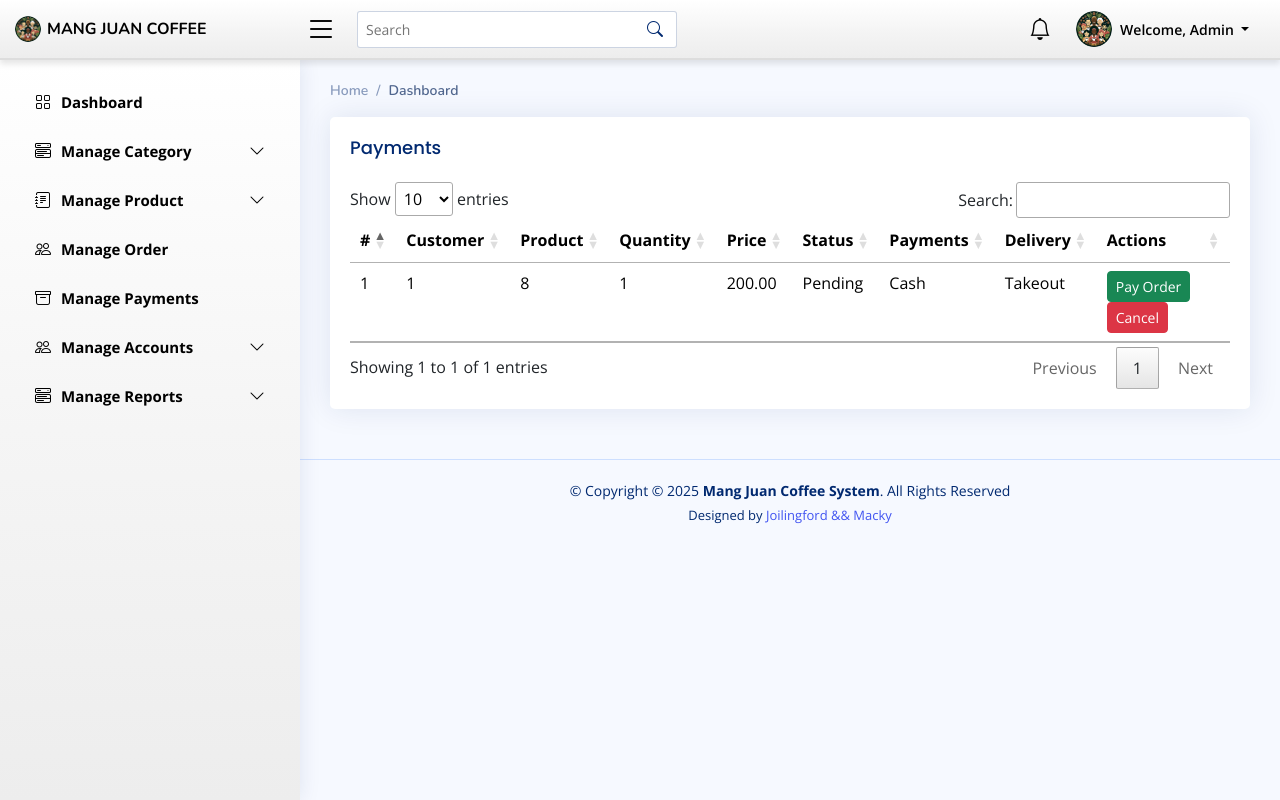
After one commit to townhall11/Mang_Coffee_Sytem, a Flask app: page /ManagePayments in a window 1280 px wide. The commit adds this page. Run offline with Flask 3, Linux system fonts and the light colour scheme; data comes from the database, SQL or seed files in the repository; some libraries are stand-ins or nearby versions.

Commit message:
manage_payment

```diff
--- a/app.py
+++ b/app.py
@@ -676,6 +676,21 @@ def place_order():
 
     return jsonify({"success": True, "message": "Order placed successfully!"})
 
+# View All Payments
+@app.route('/ManagePayments')
+def ManagePayments():
+    conn = get_db_connection()
+    cursor = conn.cursor(dictionary=True)  # Use dictionary cursor
+
+    cursor.execute("SELECT * FROM orders")  # Fetch all products
+    order_payments = cursor.fetchall()  # Use a different variable name
+
+    cursor.close()
+    conn.close()
+
+    return render_template("order.html", order_payments=order_payments, admin_name=session.get("admin_name", "Admin"))
+
+
 
 if __name__ == '__main__':
     app.run(debug=True)
--- /dev/null
+++ b/templates/order.html
@@ -0,0 +1,155 @@
+<!DOCTYPE html>
+<html lang="en">
+
+<head>
+  <meta charset="utf-8">
+  <meta content="width=device-width, initial-scale=1.0" name="viewport">
+
+  <title>Admin Manage Payments-MANG JUAN COFFEE</title>
+  <meta content="" name="description">
+  <meta content="" name="keywords">
+
+  <!-- Favicons -->
+  <link href="{{ url_for('static', filename='image/logo_mangjuan.png') }}" rel="icon">
+  <link href="assets/img/apple-touch-icon.png" rel="apple-touch-icon">
+
+  <!-- Google Fonts -->
+  <link href="https://fonts.gstatic.com" rel="preconnect">
+  <link href="https://fonts.googleapis.com/css?family=Open+Sans:300,300i,400,400i,600,600i,700,700i|Nunito:300,300i,400,400i,600,600i,700,700i|Poppins:300,300i,400,400i,500,500i,600,600i,700,700i" rel="stylesheet">
+  <link rel="stylesheet" href="https://cdn.datatables.net/1.11.5/css/jquery.dataTables.min.css">
+  <link rel="stylesheet" href="https://cdn.datatables.net/responsive/2.2.9/css/responsive.dataTables.min.css">
+  <script src="https://code.jquery.com/jquery-3.6.0.min.js"></script>
+
+  <!-- Vendor CSS Files -->
+  <link rel="stylesheet" href="{{ url_for('static', filename='assets/vendor/bootstrap/css/bootstrap.min.css') }}">
+  <link rel="stylesheet" href="{{ url_for('static', filename='assets/vendor/bootstrap-icons/bootstrap-icons.css') }}">
+  <link rel="stylesheet" href="{{ url_for('static', filename='assets/vendor/boxicons/css/boxicons.min.css') }}">
+  <link rel="stylesheet" href="{{ url_for('static', filename='assets/vendor/quill/quill.snow.css') }}">
+  <link rel="stylesheet" href="{{ url_for('static', filename='assets/vendor/quill/quill.bubble.css') }}">
+  <link rel="stylesheet" href="{{ url_for('static', filename='assets/vendor/remixicon/remixicon.css') }}">
+  <link rel="stylesheet" href="{{ url_for('static', filename='assets/vendor/simple-datatables/style.css') }}">
+  <link rel="stylesheet" href="https://cdn.jsdelivr.net/npm/sweetalert2@11/dist/sweetalert2.min.css">
+
+  <!-- Template Main CSS File -->
+  <link rel="stylesheet" href="{{ url_for('static', filename='assets/css/style.css') }}">
+
+</head>
+
+<body>
+
+<!-- Include Navbar -->
+{% include 'navbar.html' %}
+
+<!-- Include Sidebar -->
+{% include 'sidebar.html' %}
+
+<main id="main" class="main">
+
+  <div class="pagetitle">
+
+    <nav>
+      <ol class="breadcrumb">
+        <li class="breadcrumb-item"><a href="#">Home</a></li>
+        <li class="breadcrumb-item active">Dashboard</li>
+      </ol>
+    </nav>
+  </div><!-- End Page Title -->
+
+  <section class="section">
+    <div class="row">
+        <div class="col-lg-12">
+            <div class="card">
+                <div class="card-body">
+
+                    <h5 class="card-title">Payments</h5>
+                    <!-- Table with stripped rows -->
+                <table class="table datatable" id="accountsTable">
+                 <thead>
+                     <tr>
+                         <th>#</th>
+                         <th>Customer</th>
+                         <th>Product</th>
+                         <th>Quantity</th>
+                         <th>Price</th>
+                         <th>Status</th>
+                         <th>Payments</th>
+                        <th>Delivery</th>
+                         <th>Actions</th>
+                     </tr>
+                 </thead>
+                 <tbody>
+                     {% for product in order_payments %}
+                     <tr>
+                  <td>{{ product.id }}</td>
+                  <td>{{ product.customer_id }}</td>
+                  <td>{{ product.product_id }}</td>
+                  <td>{{ product.quantity }}</td>
+                  <td>{{ product.total_price }}</td>
+                  <td>{{ product.status }}</td>
+                   <td>{{ product.payments }}</td>
+                    <td>{{ product.delivery }}</td>
+                  <td>
+                <button class="btn btn-success btn-sm">Pay Order</button>
+                <button class="btn btn-danger btn-sm">Cancel</button>
+                       </td>
+                   </tr>
+                   {% endfor %}
+               </tbody>
+           </table>
+
+                    <!-- End Table with stripped rows -->
+
+                </div>
+            </div>
+        </div>
+    </div>
+</section>
+
+</main><!-- End #main -->
+
+<!-- ======= Footer ======= -->
+<footer id="footer" class="footer">
+  <div class="copyright">
+    &copy; Copyright © 2025 <strong><span>Mang Juan Coffee System</span></strong>. All Rights Reserved
+  </div>
+  <div class="credits">
+     Designed by <a href="#">Joilingford && Macky</a>
+  </div>
+</footer><!-- End Footer -->
+
+<a href="#" class="back-to-top d-flex align-items-center justify-content-center"><i class="bi bi-arrow-up-short"></i></a>
+<script src="https://cdn.jsdelivr.net/npm/sweetalert2@11"></script>
+
+<!-- Vendor JS Files -->
+<script src="{{ url_for('static', filename='assets/vendor/apexcharts/apexcharts.min.js') }}"></script>
+<script src="{{ url_for('static', filename='assets/vendor/bootstrap/js/bootstrap.bundle.min.js') }}"></script>
+<script src="{{ url_for('static', filename='assets/vendor/chart.js/chart.umd.js') }}"></script>
+<script src="{{ url_for('static', filename='assets/vendor/echarts/echarts.min.js') }}"></script>
+<script src="{{ url_for('static', filename='assets/vendor/quill/quill.js') }}"></script>
+<script src="{{ url_for('static', filename='assets/vendor/tinymce/tinymce.min.js') }}"></script>
+<script src="{{ url_for('static', filename='assets/vendor/php-email-form/validate.js') }}"></script>
+
+<!-- Template Main JS File -->
+<script src="{{ url_for('static', filename='assets/js/main.js') }}"></script>
+
+<!-- Include DataTables JS -->
+<script src="https://cdn.datatables.net/1.11.5/js/jquery.dataTables.min.js"></script>
+<!-- Include DataTables Responsive JS -->
+<script src="https://cdn.datatables.net/responsive/2.2.9/js/dataTables.responsive.min.js"></script>
+<!-- SweetAlert2 JS -->
+
+<!-- SweetAlert2 & JavaScript -->
+<script src="https://cdn.jsdelivr.net/npm/sweetalert2@11"></script>
+
+<script>
+  $(document).ready(function() {
+    $('#accountsTable').DataTable({
+      responsive: true
+    });
+  });
+
+</script>
+
+</body>
+
+</html>
--- a/templates/sidebar.html
+++ b/templates/sidebar.html
@@ -65,7 +65,7 @@
       </li><!-- End Archived Nav -->
 
          <li class="nav-item">
-        <a class="nav-link collapsed" id="nav-hov"data-bs-toggle="collapse" href="#">
+        <a class="nav-link collapsed" id="nav-hov" href="{{ url_for('ManagePayments') }}">
           <i class="bi bi-archive text-black fw-bold"></i>
           <span class="text-black fw-bold">Manage Payments</span>
         </a>
```
